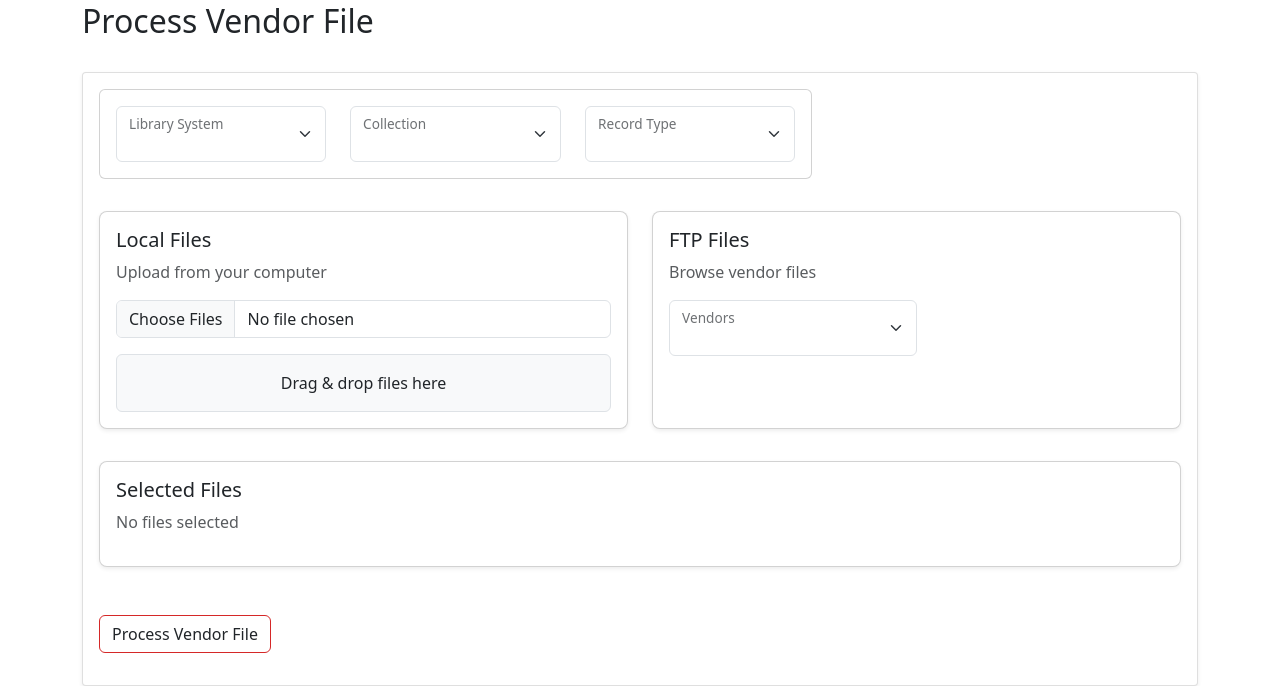
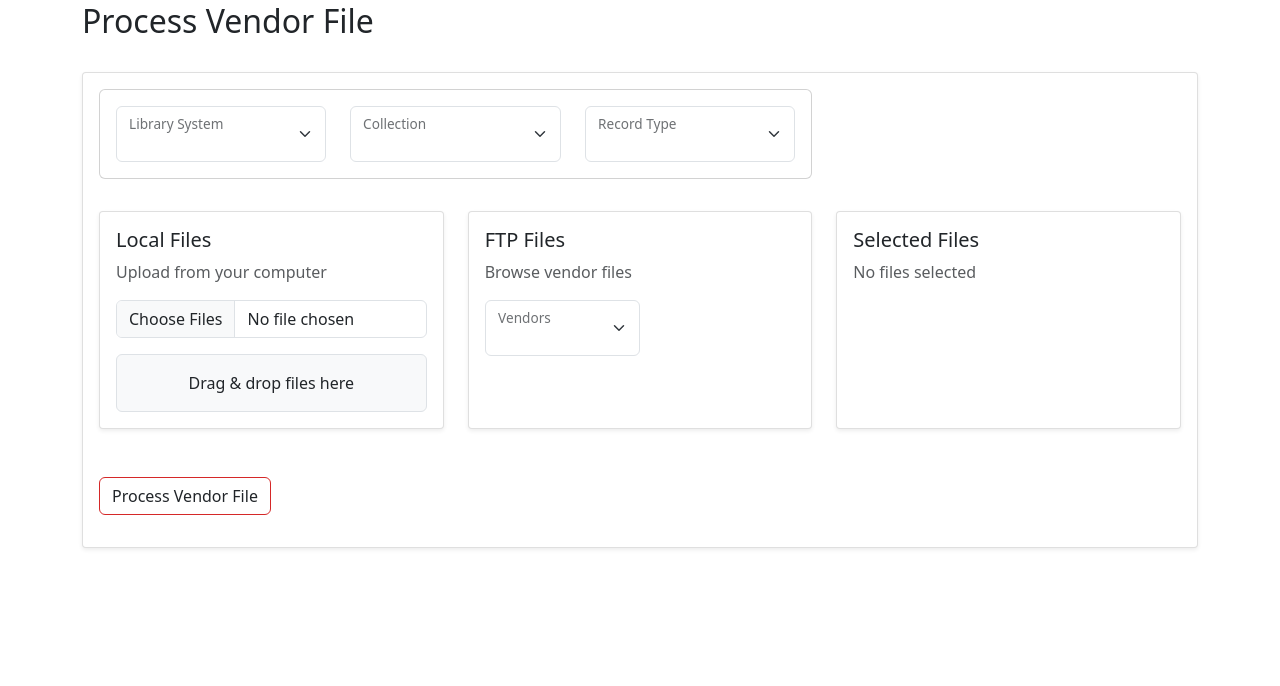
Before and after one commit to BookOps-CAT/overload-web, a FastAPI app: page /process in a window 1280 px wide. Shown: the part 146-832 px from the top of the page. After the commit the page ends 695 px from the top, so only its background shows below. Run offline with FastAPI, Linux system fonts and the light colour scheme; parts of the project's set-up code (start-up, migrations or seed data) failed here and were passed over; some libraries are stand-ins or nearby versions.

Commit message:
fixed failing test and reformatted file_source section of html

```diff
--- a/overload_web/application/commands/file_io.py
+++ b/overload_web/application/commands/file_io.py
@@ -88,7 +88,7 @@ class LoadAllWorkflowFiles:
     @staticmethod
     def execute(
         workflow_id: str, storage: ports.FileStorage, repo: ports.SqlRepositoryProtocol
-    ) -> list:
+    ) -> list[files.VendorFile]:
         file_list = repo.list(workflow_id)
         vendor_files = [
             files.VendorFile(
--- a/overload_web/templates/forms/remote_list.html
+++ b/overload_web/templates/forms/remote_list.html
@@ -1,4 +1,4 @@
-<div class="row row-cols-3">
+<div class="row row-cols">
   {% for file in files %}
     <div class="col">
       <div class="form-check">
--- a/overload_web/templates/pvf_partials/file_source.html
+++ b/overload_web/templates/pvf_partials/file_source.html
@@ -4,8 +4,8 @@
        form="pvf-form"
        value="{{ workflow_id }}">
 <div class="row p-3">
-  <div class="col-6">
-    <div class="card h-100 shadow-sm rounded-3">
+  <div class="col-4">
+    <div class="card card-apps">
       <div class="card-body">
         <h5 class="card-title">Local Files</h5>
         <p class="text-muted">Upload from your computer</p>
@@ -24,8 +24,8 @@
       </div>
     </div>
   </div>
-  <div class="col-6">
-    <div class="card h-100 shadow-sm rounded-3">
+  <div class="col-4">
+    <div class="card card-apps">
       <div class="card-body">
         <h5 class="card-title">FTP Files</h5>
         <p class="text-muted">Browse vendor files</p>
@@ -46,10 +46,8 @@
       </div>
     </div>
   </div>
-</div>
-<div class="row p-3">
   <div class="col">
-    <div class="card shadow-sm rounded-3">
+    <div class="card card-apps">
       <div class="card-body">
         <h5 class="card-title">Selected Files</h5>
         <div id="selected-files" hx-swap="outerHTML">{% include "pvf_partials/selected_files.html" %}</div>
--- a/overload_web/templates/pvf_partials/macros.html
+++ b/overload_web/templates/pvf_partials/macros.html
@@ -124,15 +124,3 @@
     </div>
   </div>
 {% endmacro %}
-{% macro card(title=None) %}
-  <div class="card card-app">
-    {% if title %}
-      <div class="card-body">
-        <h5 class="card-title">{{ title }}</h5>
-        {{ caller() }}
-      </div>
-    {% else %}
-      {{ caller() }}
-    {% endif %}
-  </div>
-{% endmacro %}
--- a/overload_web/templates/reports/detailed.html
+++ b/overload_web/templates/reports/detailed.html
@@ -1,5 +1,5 @@
 {% import "pvf_partials/macros.html" as macro %}
-<div class="card h-100 shadow-sm rounded-3">
+<div class="card card-apps">
   <div class="card-body">
     <h5 class="card-title">Detailed Report Data:</h5>
     {% if detailed_report %}{{ macro.report_table(detailed_report) }}{% endif %}
--- a/overload_web/templates/reports/summary.html
+++ b/overload_web/templates/reports/summary.html
@@ -1,5 +1,5 @@
 {% import "pvf_partials/macros.html" as macro %}
-<div class="card h-100 shadow-sm rounded-3">
+<div class="card card-apps">
   <div class="card-body">
     <h5 class="card-title">Processing Summary:</h5>
     <p class="card-text">Total processed files: {{ total_files }}</p>
```
Also changed, not shown: tests/e2e/test_api.py (+6 -0 lines).
